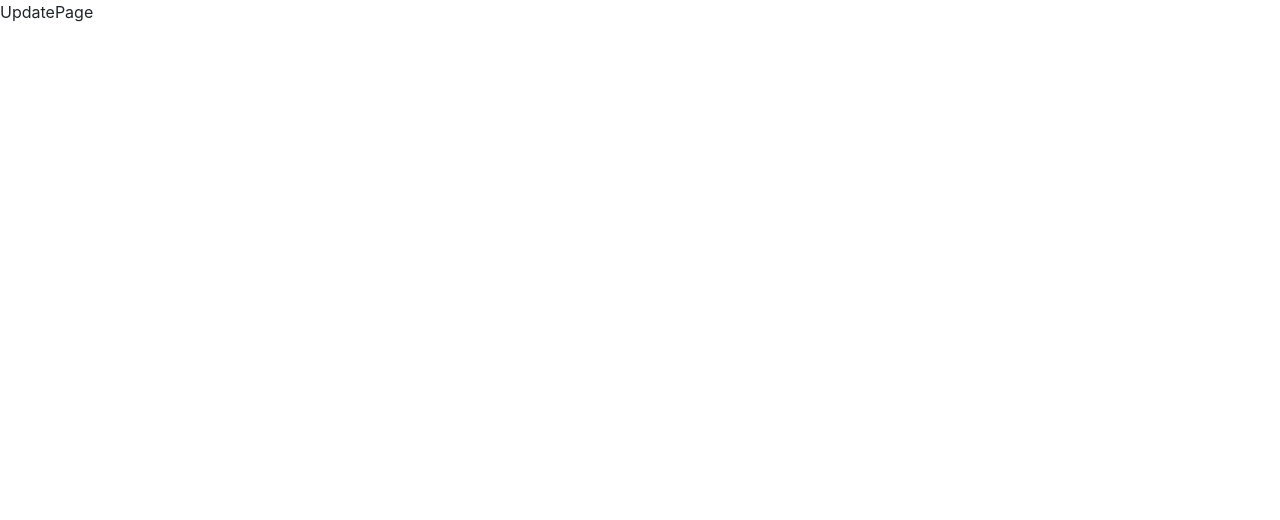
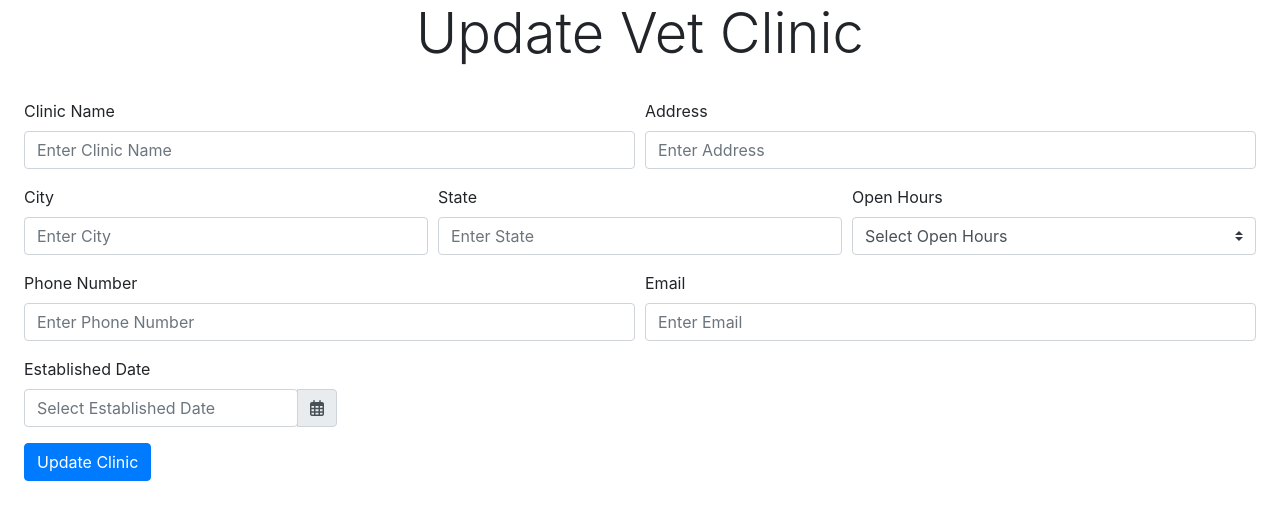
Before and after one commit to praptijaduvanshi/Vet-Clinic-Review, a React (Create React App) app in the folder client/: page /clinics/1/update in a window 1280 px wide. Shown: the top 520 px of the page. Built offline with nearby package versions, Linux system fonts and the light colour scheme; no server answers.

Commit message:
Successfully updates entry

```diff
--- a/client/src/components/ClinicList.jsx
+++ b/client/src/components/ClinicList.jsx
@@ -1,9 +1,12 @@
 import React, { useEffect, useContext } from "react";
 import ClinicFinder from "../apis/ClinicFinder";
 import { ClinicsContext } from "../context/ClinicsContext";
+import {useNavigate} from "react-router-dom";
 
 const ClinicList = (props) => {
   const {clinics, setClinics} = useContext(ClinicsContext)
+  let navigate = useNavigate()
+
 
   useEffect(() => {
     const fetchData = async () => {
@@ -24,8 +27,11 @@ const ClinicList = (props) => {
     } catch (error) {
       console.log(error);
     }
+  };
 
-  }
+  const handleUpdate = (id) => {
+    navigate(`/clinics/${id}/update`)
+  };
 
   return (
     <div className="list-group" style={{ margin: '7px' }}>
@@ -59,7 +65,7 @@ const ClinicList = (props) => {
               <td>{clinic.email}</td>
               <td>{clinic.established_date}</td>
               <td>Ratings</td>
-              <td><button className="btn btn-info">Edit</button></td>
+              <td><button onClick={() => handleUpdate(clinic.id)} className="btn btn-info">Edit</button></td>
               <td><button onClick={() => handleDelete(clinic.id)} className="btn btn-danger">Delete</button></td>
             </tr>
             );
--- /dev/null
+++ b/client/src/components/UpdateClinic.jsx
@@ -0,0 +1,194 @@
+import React, { useContext, useEffect, useState } from 'react';
+import { useParams } from 'react-router-dom';
+import DatePicker from 'react-datepicker';
+import 'react-datepicker/dist/react-datepicker.css';
+import { format } from 'date-fns';
+import { ClinicsContext } from '../context/ClinicsContext';
+import ClinicFinder from '../apis/ClinicFinder';
+import { useNavigate } from 'react-router-dom';
+
+const UpdateClinic = (props) => {
+  const { id } = useParams();
+  let navigate = useNavigate();
+  const { clinics } = useContext(ClinicsContext);
+
+  const [name, setName] = useState('');
+  const [address, setAddress] = useState('');
+  const [city, setCity] = useState('');
+  const [state, setState] = useState('');
+  const [openHours, setOpenHours] = useState('');
+  const [phoneNumber, setPhoneNumber] = useState('');
+  const [email, setEmail] = useState('');
+  const [establishedDate, setEstablishedDate] = useState('');
+
+  useEffect(() => {
+    const fetchData = async () => {
+      const response = await ClinicFinder.get(`/${id}`);
+      const clinicData = response.data.data.clinic;
+
+      setName(clinicData.name);
+      setAddress(clinicData.address);
+      setCity(clinicData.city);
+      setState(clinicData.state);
+      setOpenHours(clinicData.open_hours);
+      setPhoneNumber(clinicData.phone_number);
+      setEmail(clinicData.email);
+      setEstablishedDate(new Date(clinicData.established_date));
+    };
+    fetchData();
+  }, []);
+
+  const handleSubmit = async (event) => {
+    event.preventDefault();
+    const formattedDate = format(establishedDate, 'MM/dd/yyyy');
+
+    const updatedClinic = await ClinicFinder.put(`/${id}`, {
+      name,
+      address,
+      city,
+      state,
+      open_hours: openHours,
+      phone_number: phoneNumber,
+      email,
+      established_date: formattedDate,
+    });
+    navigate(`/`);
+  };
+
+  return (
+    <div>
+      <form className="p-4">
+        <div className="form-row">
+          <div className="col-md-6 mb-3">
+            <label htmlFor="name">Clinic Name</label>
+            <input
+              value={name}
+              onChange={(event) => setName(event.target.value)}
+              type="text"
+              className="form-control"
+              id="name"
+              placeholder="Enter Clinic Name"
+              required
+            />
+          </div>
+
+          <div className="col-md-6 mb-3">
+            <label htmlFor="address">Address</label>
+            <input
+              value={address}
+              onChange={(event) => setAddress(event.target.value)}
+              type="text"
+              className="form-control"
+              id="address"
+              placeholder="Enter Address"
+              required
+            />
+          </div>
+        </div>
+
+        <div className="form-row">
+          <div className="col-md-4 mb-3">
+            <label htmlFor="city">City</label>
+            <input
+              value={city}
+              onChange={(event) => setCity(event.target.value)}
+              type="text"
+              className="form-control"
+              id="city"
+              placeholder="Enter City"
+              required
+            />
+          </div>
+
+          <div className="col-md-4 mb-3">
+            <label htmlFor="state">State</label>
+            <input
+              value={state}
+              onChange={(event) => setState(event.target.value)}
+              type="text"
+              className="form-control"
+              id="state"
+              placeholder="Enter State"
+              required
+            />
+          </div>
+
+          <div className="col-md-4 mb-3">
+            <label htmlFor="openHours">Open Hours</label>
+            <select
+              value={openHours}
+              onChange={(event) => setOpenHours(event.target.value)}
+              className="custom-select"
+              id="openHours"
+              required
+            >
+              <option value="" disabled>
+                Select Open Hours
+              </option>
+              <option value="Mon-Fri: 9 AM - 5 PM">Mon-Fri: 9 AM - 5 PM</option>
+              <option value="Mon-Sun: 9 AM - 5 PM">Mon-Sun: 9 AM - 5 PM</option>
+              {/* Add more options as needed */}
+            </select>
+          </div>
+        </div>
+
+        <div className="form-row">
+          <div className="col-md-6 mb-3">
+            <label htmlFor="phone">Phone Number</label>
+            <input
+              value={phoneNumber}
+              onChange={(event) => setPhoneNumber(event.target.value)}
+              type="tel"
+              className="form-control"
+              id="phone"
+              placeholder="Enter Phone Number"
+              pattern="[0-9]{10}"
+              required
+            />
+          </div>
+
+          <div className="col-md-6 mb-3">
+            <label htmlFor="email">Email</label>
+            <input
+              value={email}
+              onChange={(event) => setEmail(event.target.value)}
+              type="email"
+              className="form-control"
+              id="email"
+              placeholder="Enter Email"
+              required
+            />
+          </div>
+        </div>
+
+        <div className="form-row">
+          <div className="col-md-6 mb-3">
+            <label htmlFor="establishedDate">Established Date</label>
+            <div className="input-group">
+              <DatePicker
+                selected={establishedDate}
+                onChange={(date) => setEstablishedDate(date)}
+                dateFormat="MM/dd/yyyy"
+                className="form-control"
+                id="establishedDate"
+                placeholderText="Select Established Date"
+                required
+              />
+              <div className="input-group-append">
+                <span className="input-group-text">
+                  <i className="far fa-calendar-alt"></i>
+                </span>
+              </div>
+            </div>
+          </div>
+        </div>
+
+        <button type="submit" onClick={handleSubmit} className="btn btn-primary">
+          Update Clinic
+        </button>
+      </form>
+    </div>
+  );
+};
+
+export default UpdateClinic;
--- a/client/src/routes/UpdatePage.jsx
+++ b/client/src/routes/UpdatePage.jsx
@@ -1,9 +1,13 @@
 import React from 'react';
+import UpdateClinic from '../components/UpdateClinic';
 
 const UpdatePage = () => {
   return (
     <div>
-        UpdatePage
+      <h1 className="font-weight-light display-4 text-center">
+            Update Vet Clinic
+        </h1>
+        <UpdateClinic />
     </div>
   )
 }
```
Also changed, not shown: 1 other file (tests, documents, lock files or other folders).
